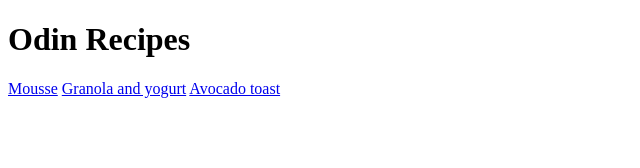
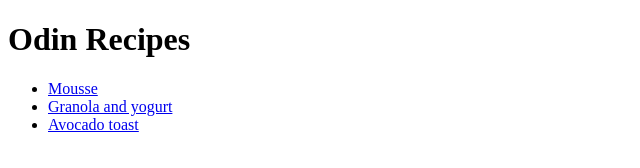
Before and after one commit to IgnacioReyA/odin-recipes, a plain HTML site: page index.html in a window 1280 px wide. Shown: the whole page, without its empty margins (0-640 px from the left). Drawn offline with Linux system fonts and the light colour scheme.

Commit message:
Add links in unordered list

```diff
--- a/index.html
+++ b/index.html
@@ -6,8 +6,10 @@
     </head>
     <body>
         <h1>Odin Recipes</h1>
-        <a href="recipes/mousse.html">Mousse</a>
-        <a href="recipes/granola_yogurt.html">Granola and yogurt</a>
-        <a href="recipes/avocado_toast.html">Avocado toast</a>
+        <ul>
+            <li><a href="recipes/mousse.html">Mousse</a></li>
+            <li><a href="recipes/granola_yogurt.html">Granola and yogurt</a></li>
+            <li><a href="recipes/avocado_toast.html">Avocado toast</a></li>
+        </ul>
     </body>
 </html>
```
